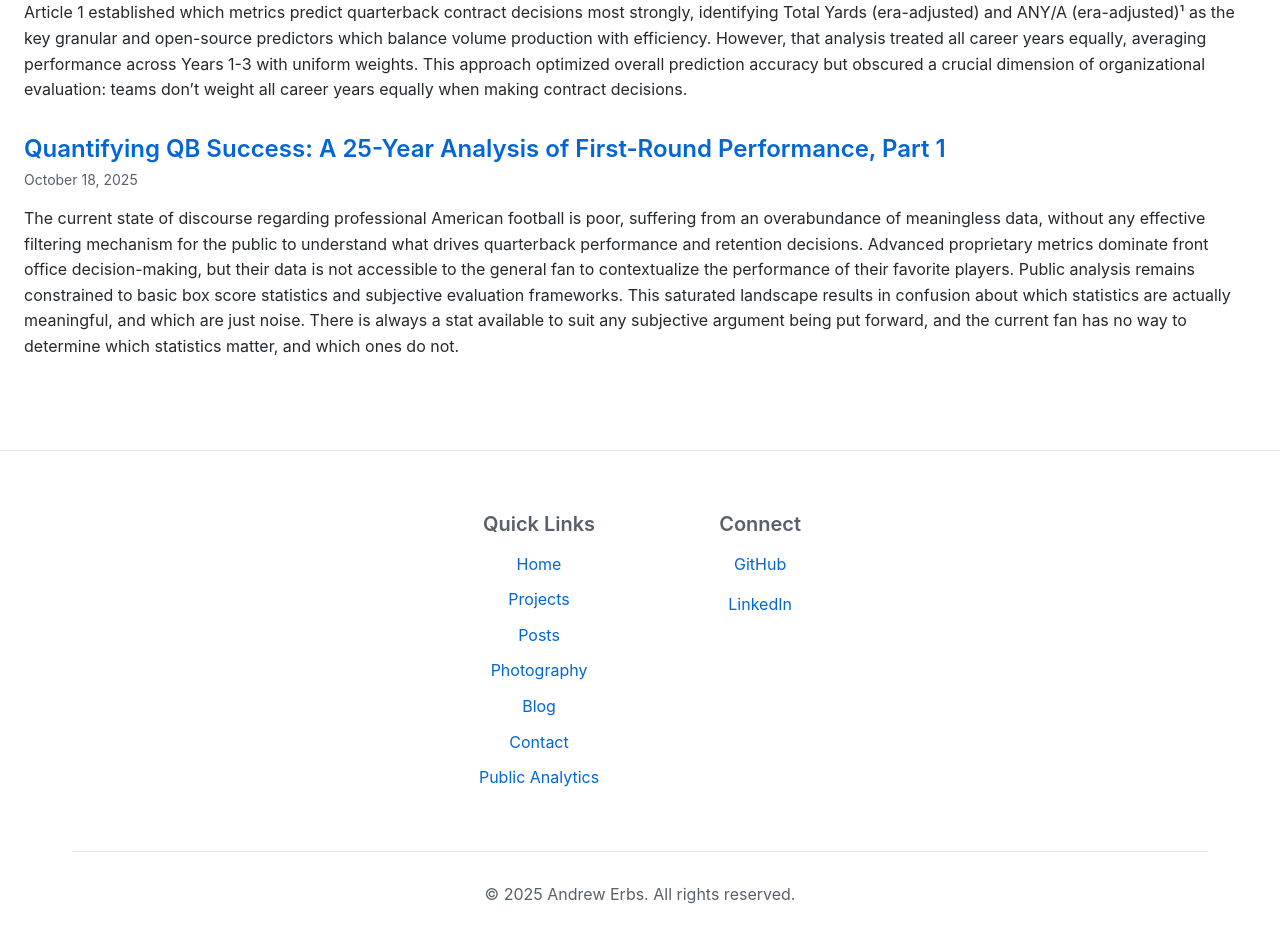
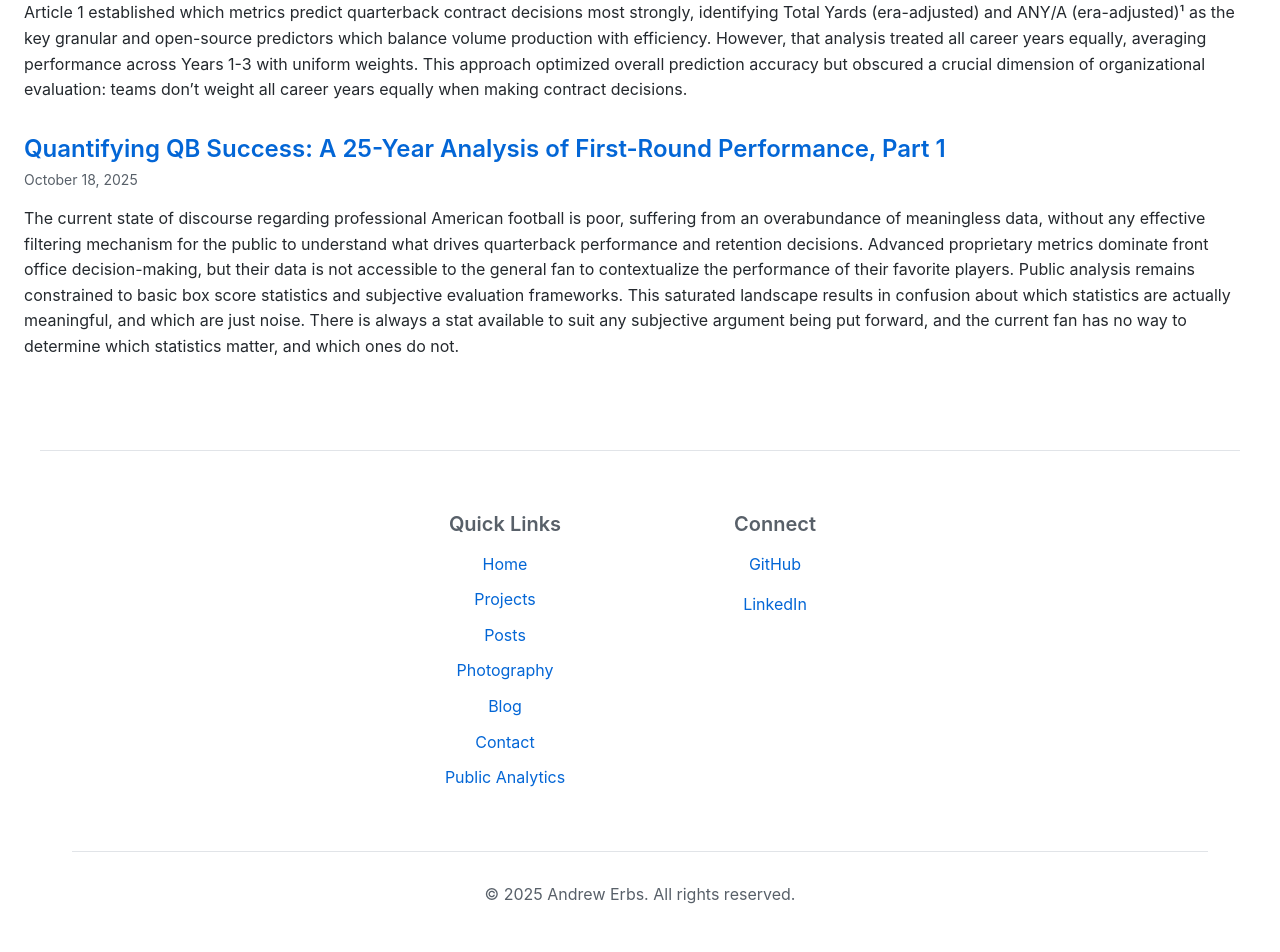
Before and after one commit to LordOfTheTrees/TreePage, a Jekyll site: the page built from index.html, in a window 1280 px wide. Shown: the part 2659-3611 px from the top of the page. Built offline with Jekyll 4.4.1, drawn with Linux system fonts in a browser that asks for light colours.

Commit message:
modified:   _includes/footer.html 	modified:   _sass/_layout.scss

```diff
--- a/_includes/footer.html
+++ b/_includes/footer.html
@@ -1,6 +1,5 @@
 <footer class="site-footer">
-  <div class="container">
-    <div class="footer-content">
+  <div class="footer-content">
       <div class="footer-section">
         <h4>Quick Links</h4>
         <ul class="footer-links">
@@ -39,7 +38,6 @@
     <div class="footer-bottom">
       <p>&copy; {{ site.time | date: '%Y' }} Andrew Erbs. All rights reserved.</p>
     </div>
-  </div>
 </footer>
 
 <!-- Add analytics scripts -->
--- a/_sass/_layout.scss
+++ b/_sass/_layout.scss
@@ -37,15 +37,12 @@
 // Footer
 .site-footer {
   border-top: 1px solid $border-color;
-  padding: $spacing-unit 0;
+  padding: $spacing-unit 2rem;
   margin-top: $spacing-unit;
   color: $gray;
-
-  .container {
-    max-width: $content-width;
-    margin: 0 auto;
-    padding: 0 2rem;
-  }
+  max-width: $content-width;
+  margin-left: auto;
+  margin-right: auto;
 
   .footer-content {
     display: flex;
@@ -54,11 +51,14 @@
     gap: $spacing-unit * 4;
     flex-wrap: wrap;
     padding: $spacing-unit 0;
+    max-width: 600px;
+    margin: 0 auto;
   }
 
   .footer-section {
     text-align: center;
     flex: 0 0 auto;
+    min-width: 150px;
 
     h4 {
       margin-bottom: $spacing-unit / 2;
```
